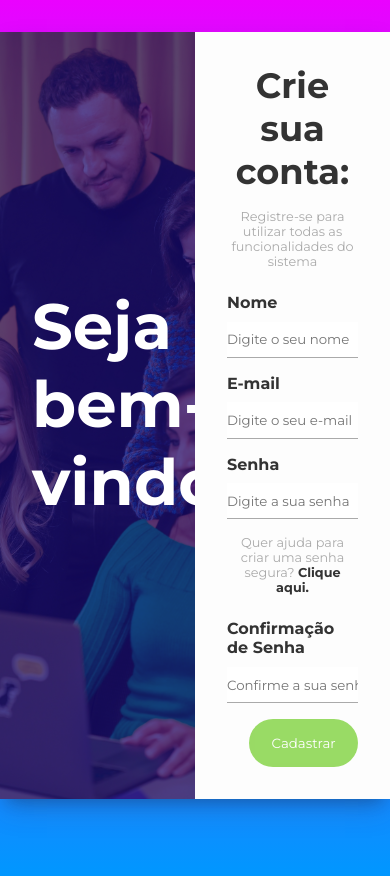
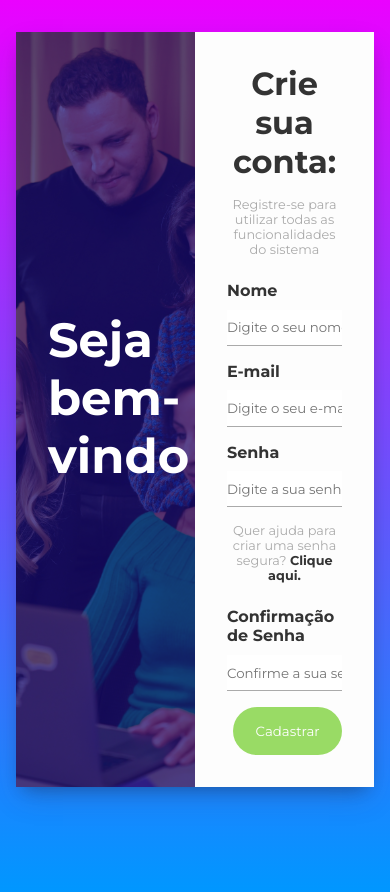
Before and after one commit to endryus7/Gerador-de-senhas, a plain HTML site: page index.html in a window 390 px wide. Drawn offline with Linux system fonts and the light colour scheme.

Commit message:
Arrumando a responsividade

```diff
--- /dev/null
+++ b/css/media.css
@@ -0,0 +1,9 @@
+@media only screen and (max-width: 600px) {
+    #banner-layer h1{
+        font-size: 3rem;
+    }
+
+    #register-form h2{
+        font-size: 2rem;
+    }
+}
--- a/css/styles.css
+++ b/css/styles.css
@@ -6,9 +6,10 @@
     color: #333;
 }
 
-html, body {
+body {
     height: auto;
     min-height: 100vh;
+    margin: 1rem;
 }
 
 html {
--- a/index.html
+++ b/index.html
@@ -7,6 +7,7 @@
     <title>Gerador de Senha</title>
     <!--Estilos-->
     <link rel="stylesheet" href="css/styles.css" />
+    <link rel="stylesheet" href="css/media.css">
 
     <!--Font-->
     <link rel="preconnect" href="https://fonts.googleapis.com" />
```
